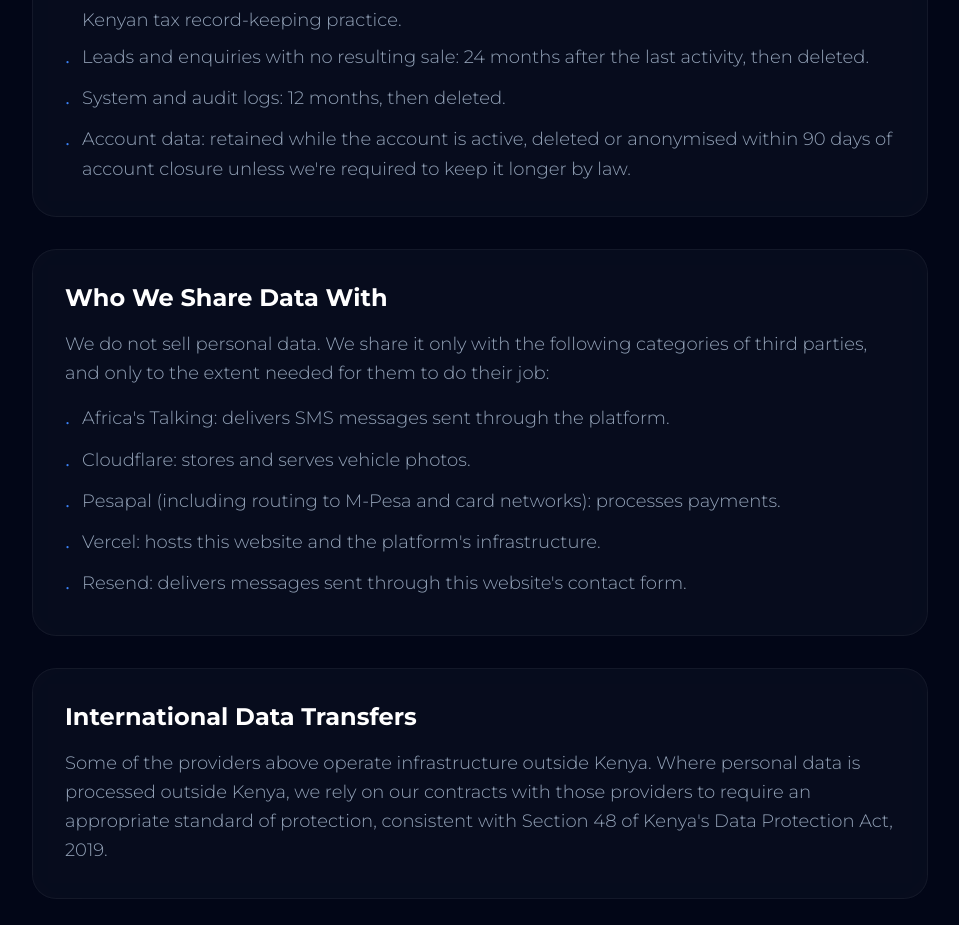
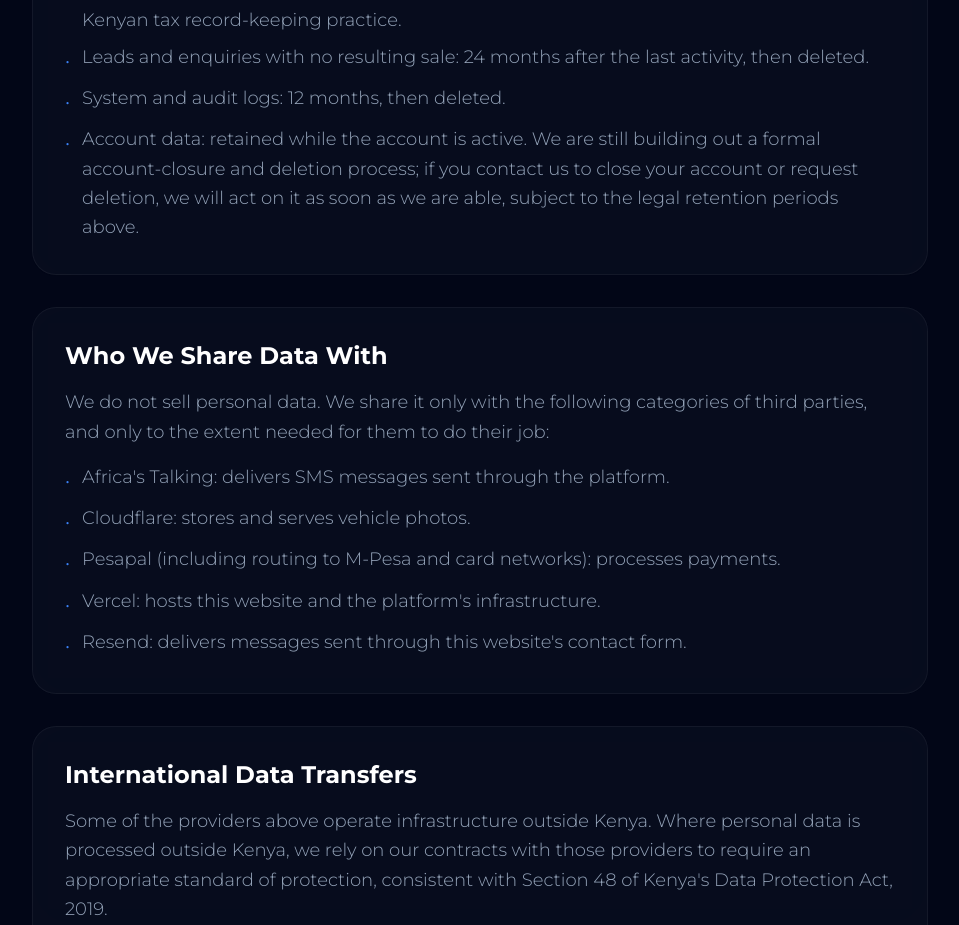
Before and after one commit to BeniGotItRight/Car-shiftOS-web-advert, a Next.js app: page /privacy in a window 1280 px wide. Shown: the part 3680-4605 px from the top of the page, without its empty margins (160-1119 px from the left). Built offline with nearby package versions, Linux system fonts and the light colour scheme.

Commit message:
fix: stop promising a 90-day deletion SLA we can't fulfil yet
No manual or automated process exists to delete/anonymise account
data on request, so the fixed 90-day commitment was false. Replaced
it with honest best-effort language until that capability is built.

```diff
--- a/app/privacy/PrivacyPageClient.tsx
+++ b/app/privacy/PrivacyPageClient.tsx
@@ -86,7 +86,7 @@
       "Sale, payment, and financial records: 7 years after the transaction, in line with standard Kenyan tax record-keeping practice.",
       "Leads and enquiries with no resulting sale: 24 months after the last activity, then deleted.",
       "System and audit logs: 12 months, then deleted.",
-      "Account data: retained while the account is active, deleted or anonymised within 90 days of account closure unless we're required to keep it longer by law.",
+      "Account data: retained while the account is active. We are still building out a formal account-closure and deletion process; if you contact us to close your account or request deletion, we will act on it as soon as we are able, subject to the legal retention periods above.",
     ],
   },
   {
```
